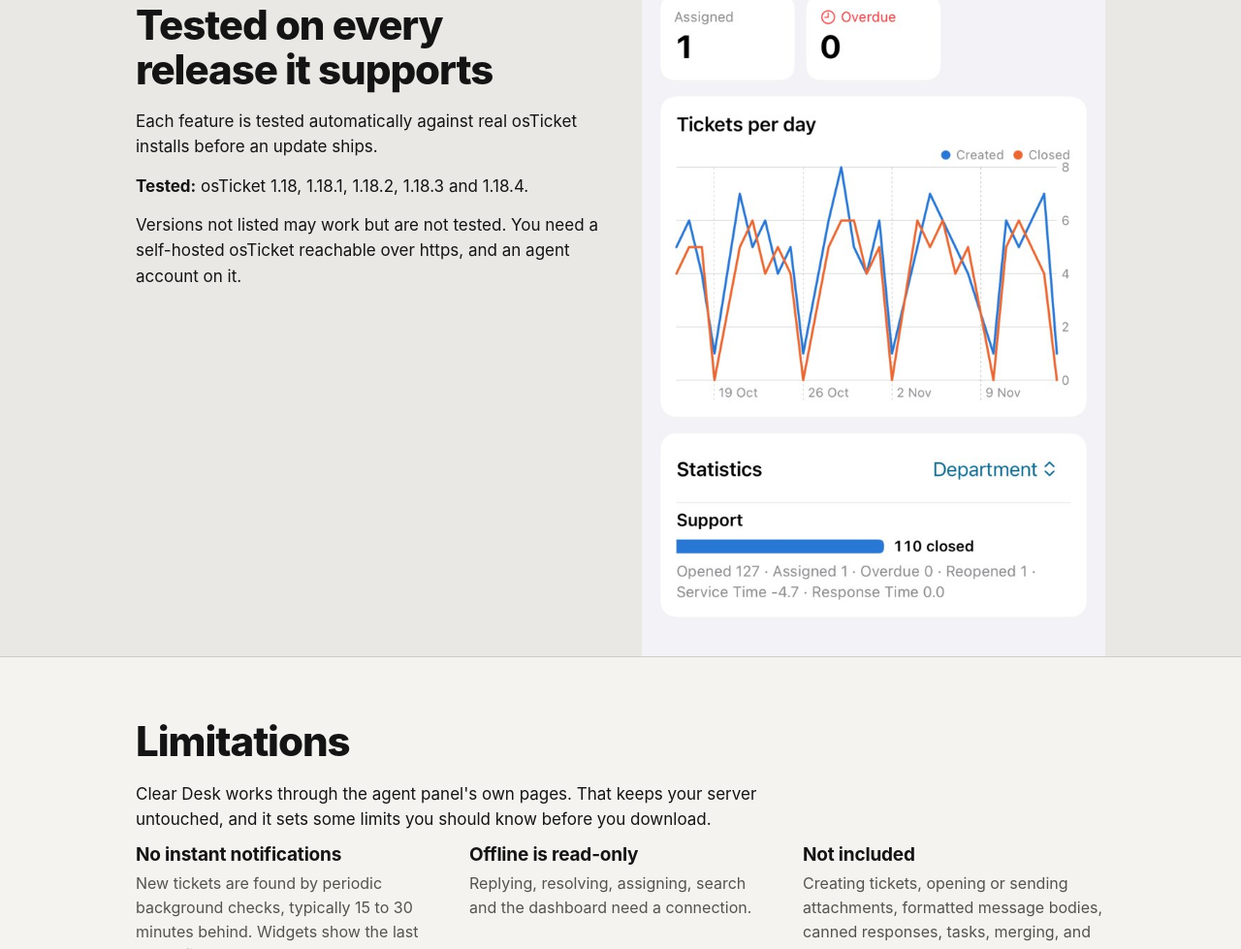
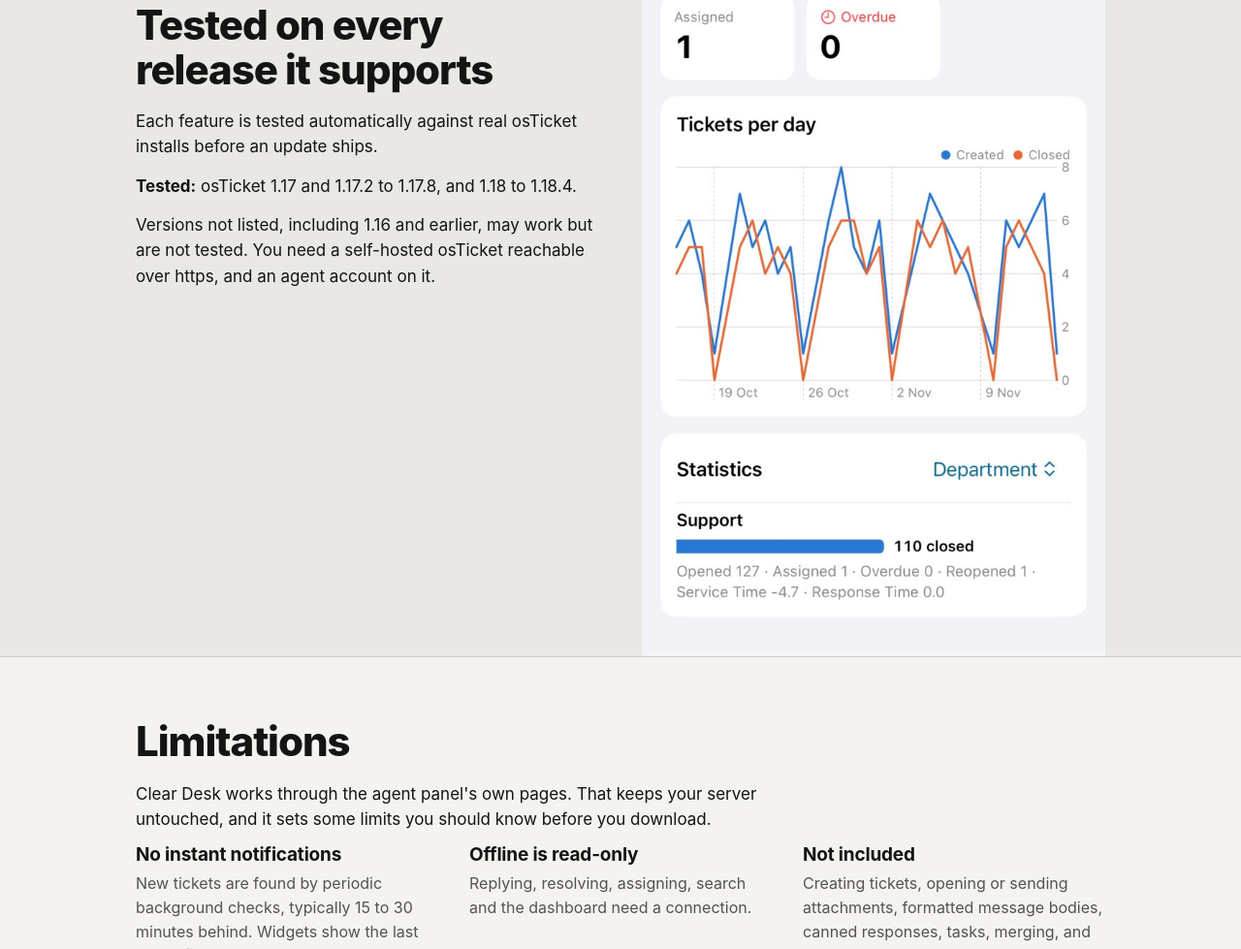
Before and after one commit to bartraigures/ClearDesk-app, a plain HTML site: page index.html in a window 1280 px wide. Shown: the part 2022-3001 px from the top of the page at 97% size. Drawn offline with Linux system fonts and the light colour scheme.

Commit message:
Tested versions now include the 1.17 line
Co-Authored-By: Claude Fable 5.2 <noreply@anthropic.com>
Claude-Session: https://claude.ai/code/session_019Bfwn5VWy9bxGKwVfdsuet

```diff
--- a/index.html
+++ b/index.html
@@ -46,8 +46,8 @@
   <div>
     <h2>Tested on every release it supports</h2>
     <p>Each feature is tested automatically against real osTicket installs before an update ships.</p>
-    <p><strong>Tested:</strong> osTicket 1.18, 1.18.1, 1.18.2, 1.18.3 and 1.18.4.</p>
-    <p>Versions not listed may work but are not tested. You need a self-hosted osTicket reachable over https, and an agent account on it.</p>
+    <p><strong>Tested:</strong> osTicket 1.17 and 1.17.2 to 1.17.8, and 1.18 to 1.18.4.</p>
+    <p>Versions not listed, including 1.16 and earlier, may work but are not tested. You need a self-hosted osTicket reachable over https, and an agent account on it.</p>
   </div>
   <img class="shot" src="img/dashboard.jpg" alt="The Clear Desk dashboard: counts for created, closed, reopened, assigned and overdue tickets above a chart of tickets per day." width="660" height="1434" loading="lazy">
 </section>
```
